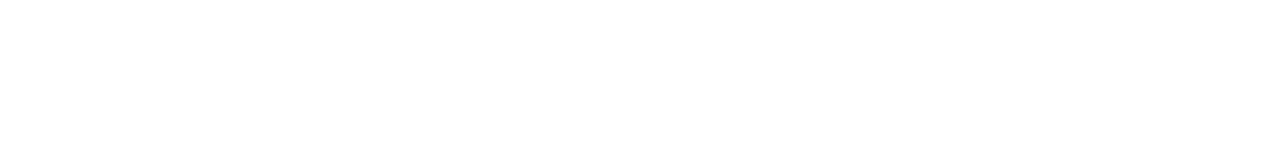
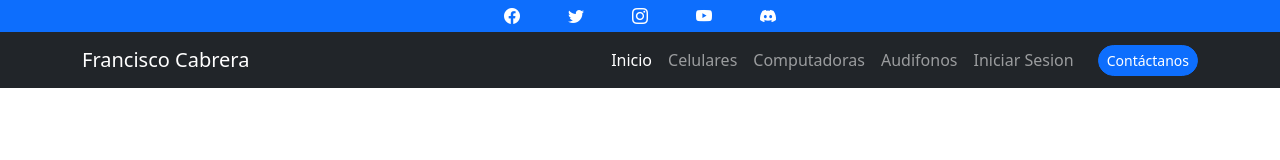
Before and after one commit to FrankCEdev/Repo_TiendaOnline, a plain HTML site: page index.html in a window 1280 px wide. Drawn offline with nearby package versions, Linux system fonts and the light colour scheme.

Commit message:
cambio header

```diff
--- a/index.html
+++ b/index.html
@@ -14,6 +14,50 @@
 
     <title>Document</title>
 </head>
+<header>
+    <div class="bg-primary py-1 d-none d-sm-flex justify-content-center">
+        <a href="" class="text-white mx-4"> <span class="bi-facebook"></span></a>
+        <a href="" class="text-white mx-4"> <span class="bi-twitter"></span></a>
+        <a href="" class="text-white mx-4"> <span class="bi-instagram"></span></a>
+        <a href="" class="text-white mx-4"> <span class="bi-youtube"></span></a>
+        <a href="" class="text-white mx-4"> <span class="bi-discord"></span></a>
+    </div>
+    <nav class="navbar navbar-expand-lg navbar-dark bg-dark">
+        <div class="container">
+            <!-- Icono de menu -->
+            <a class="navbar-brand" href="#">
+                    Francisco Cabrera
+                </a>
+            <!-- Boton responsive -->
+            <button class="navbar-toggler" type="button" data-bs-toggle="collapse" data-bs-target="#navbarSupportedContent" aria-controls="navbarSupportedContent" aria-expanded="false" aria-label="Toggle navigation">
+                    <span class="navbar-toggler-icon"></span>
+                </button>
+            <!-- Cuerpo de mi menu / Enlaces -->
+            <div class="collapse navbar-collapse pb-2 pb-lg-0" id="navbarSupportedContent">
+                <ul class="navbar-nav ms-auto mb-2 mb-lg-0 me-lg-3">
+                    <li class="nav-item">
+                        <a class="nav-link active" aria-current="page" href="#">Inicio</a>
+                    </li>
+                    <li class="nav-item">
+                        <a class="nav-link" href="#">Celulares</a>
+                    </li>
+                    <li class="nav-item">
+                        <a class="nav-link" href="#">Computadoras</a>
+                    </li>
+                    <li class="nav-item">
+                        <a class="nav-link" href="#">Audifonos</a>
+                    </li>
+                    <li class="nav-item">
+                        <a class="nav-link" href="#">Iniciar Sesion</a>
+                    </li>
+                </ul>
+                <div class="d-flex justify-content-center align-items-center">
+                    <button class="btn btn-primary btn-sm rounded-pill" data-bs-toggle="modal" data-bs-target="#modalContacto">Contáctanos</button>
+                </div>
+            </div>
+        </div>
+    </nav>
+</header>
 
 <body>
 
```
